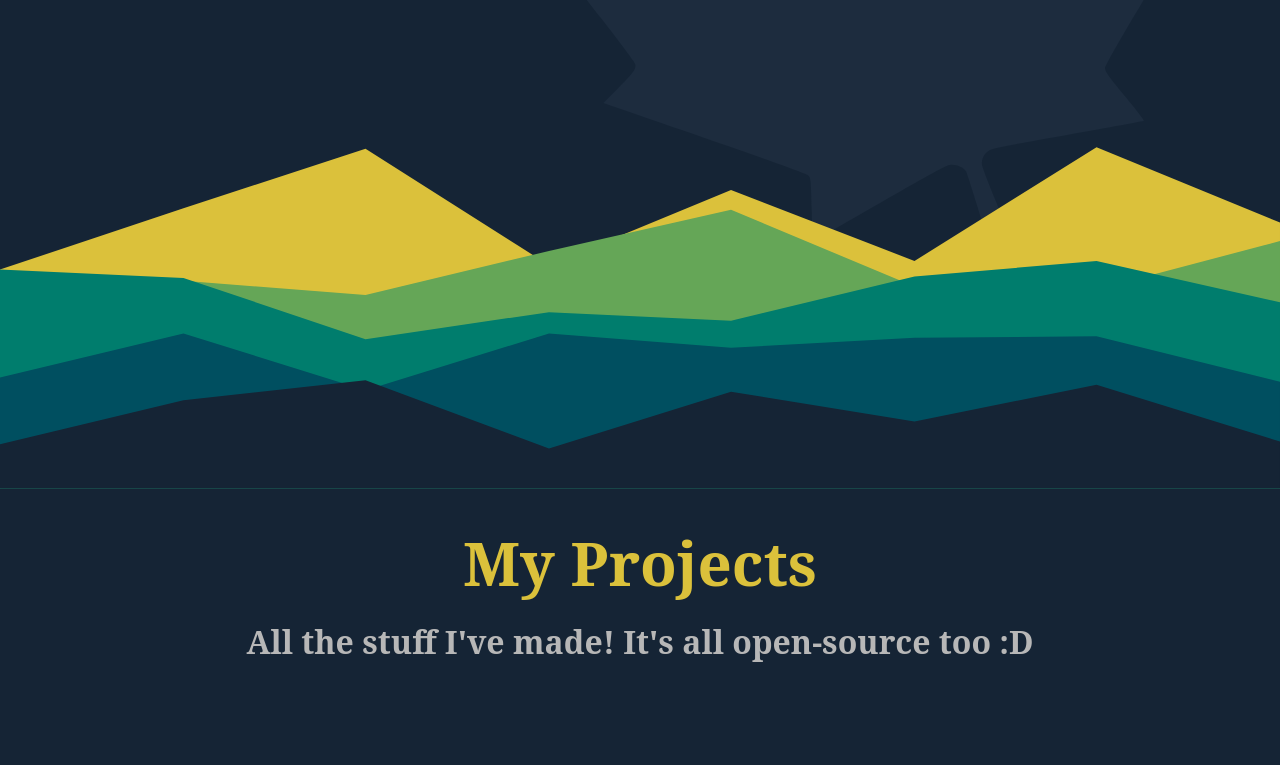
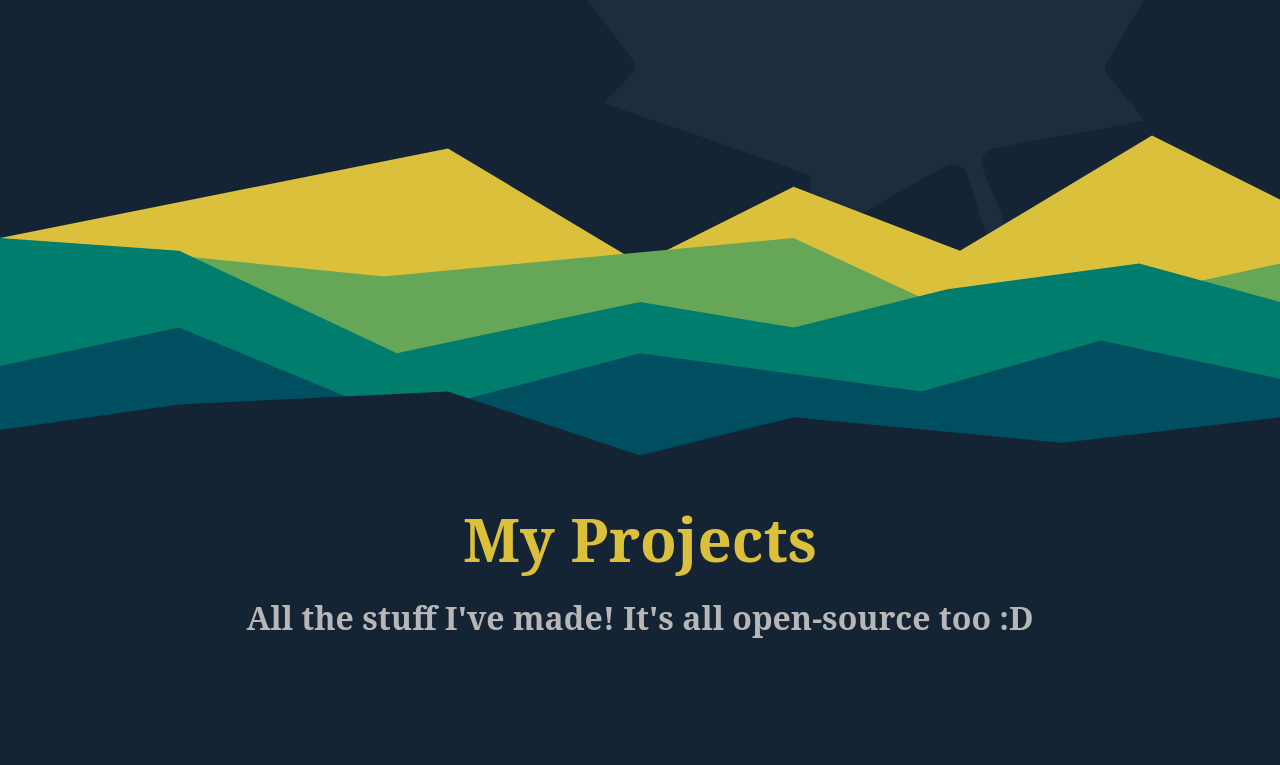
Before and after one commit to SoupCat-Py/reactfolio, a React (Vite) app: page / in a window 1280 px wide. Shown: the part 518-1283 px from the top of the page. Built offline with nearby package versions, Linux system fonts and the light colour scheme; a web font is replaced by a local one.

Commit message:
replaced SVGs with inline ones
it took so long to hand-make them lol

```diff
--- a/src/App.tsx
+++ b/src/App.tsx
@@ -1,15 +1,36 @@
 import Hero from "./sections/Hero.tsx";
 import Projects from "./sections/Projects.tsx";
-import sep1 from "./images/sep1.svg";
-import sep2 from "./images/sep2.svg";
 
 export default function App() {
     return (
-        <div className="d-flex flex-col g2">
+        <div className="d - flex flex-col g2">
+
             <Hero/>
-            <img src={sep1} alt="sep" className="zmax"/>
+
+            <svg xmlns="http://www.w3.org/2000/svg"
+                 viewBox="0 0 100 30"
+                 className="bg-none zmax"
+            >
+              <path fill="#dbc13b" d="m0 10 35-7 15 9 12-6 13 5 15-9 10 5v22H0V15z"/>
+              <path fill="#65a657" d="m0 10 30 3 32-3 15 7 23-5v17H0V15z"/>
+              <path fill="#007d6d" d="m0 10 14 1 17 8 19-4 12 2 12-3 15-2 11 3v14H0z"/>
+              <path fill="#004f60" d="m0 20 14-3 17 7 19-5 22 3 14-4 14 3v8H0z"/>
+              <path fill="#152435" d="m0 25 14-2 21-1 15 5 12-3 21 2 17-2v6H0z"/>
+            </svg>
+
             <Projects/>
-            <img src={sep2} alt="sep" className="zmax"/>
+
+            <svg xmlns="http://www.w3.org/2000/svg"
+                 viewBox="0 0 100 30"
+                 className="bg-none zmax"
+            >
+              <path fill="#dbc13b" d="m0 14 15-1 17-5 15 4 15 2 15-8 13 6 10 2v16H0z"/>
+              <path fill="#65a657" d="m0 14 17 2 15-2 10-1 18 4 8 1 15-4 17 2v14H0z"/>
+              <path fill="#007d6d" d="m0 16 14 4 17-4 16 1 12 3 14-4 15 1 12 3v10H0z"/>
+              <path fill="#004f60" d="m0 20 14-1 12 2 17-2 15 5 17-2 12-2 13 2v8H0z"/>
+              <path fill="#152435" d="m0 25 14-2 21-1 12 3 12-3 21 2 20-2v8H0z"/>
+            </svg>
+
         </div>
     )
 }
```
Also changed, not shown: src/images/sep1.svg (deleted), src/images/sep2.svg (deleted).
